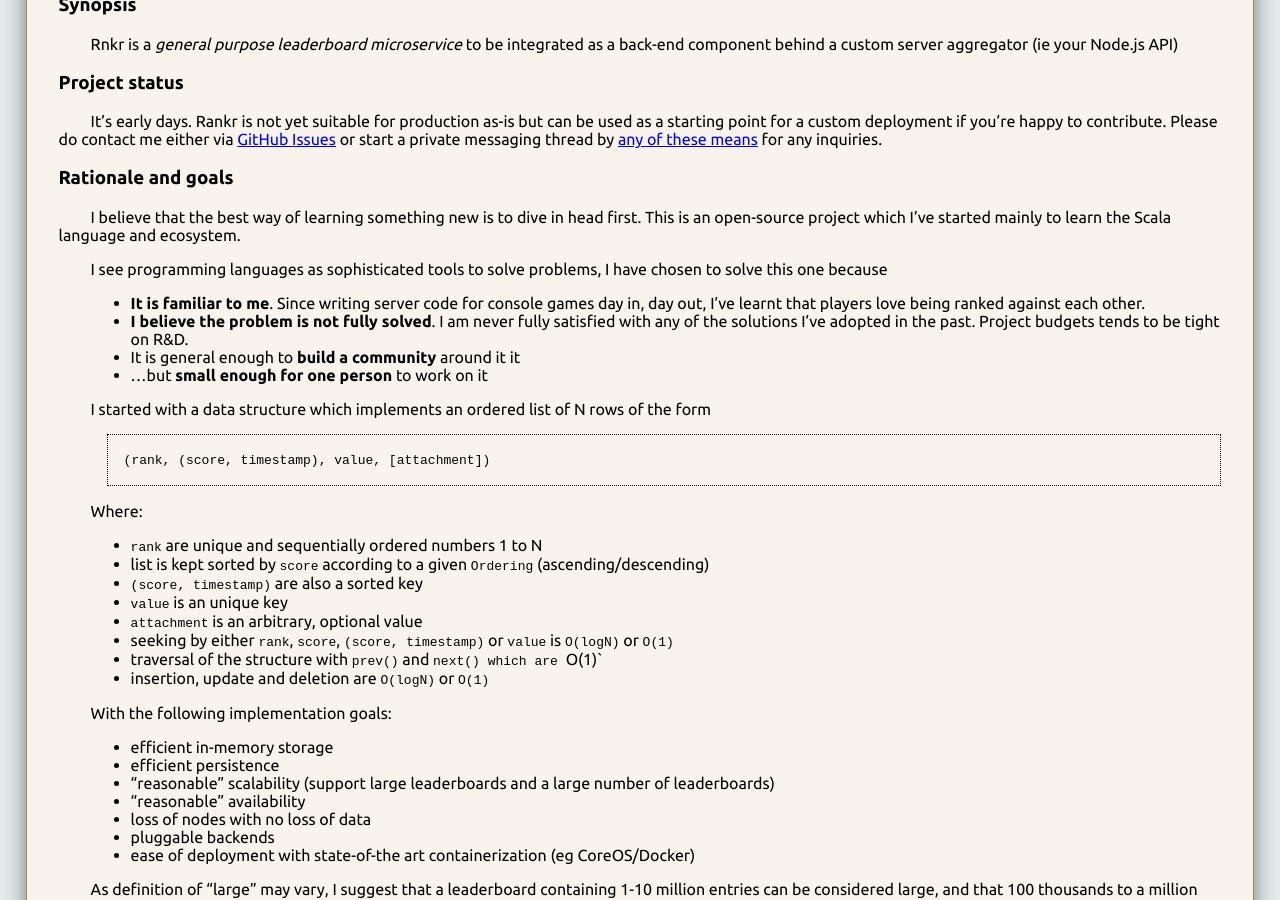
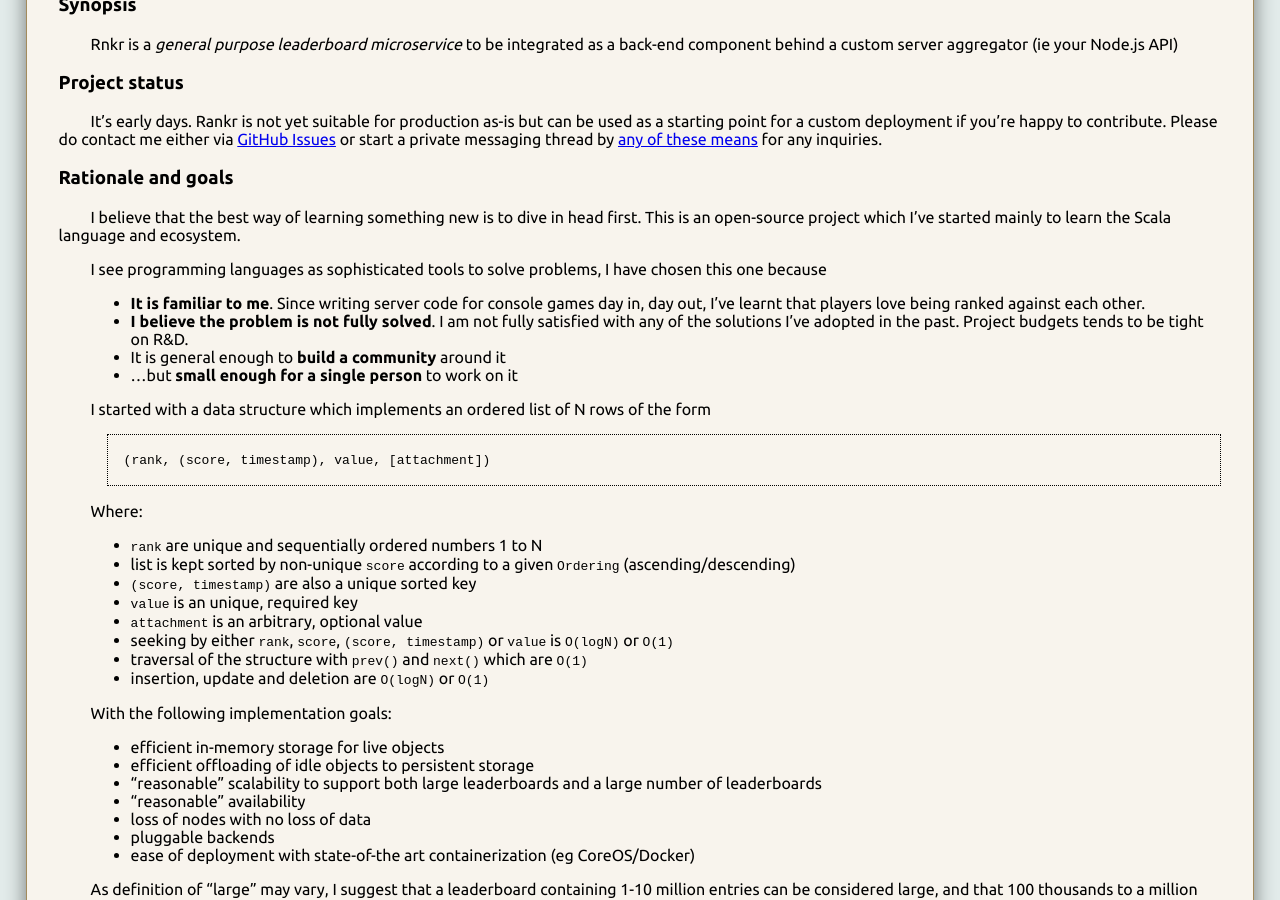
Before and after one commit to itadinanta/rnkr, a Jekyll site: the page built from index.md, in a window 1280 px wide and 900 px high, scrolled down 325 px. Built offline with Jekyll 4.4.1, drawn with Linux system fonts in a browser that asks for light colours.

Commit message:
Minor editing

```diff
--- a/index.md
+++ b/index.md
@@ -28,15 +28,15 @@
 I believe that the best way of learning something new is to dive in head first.
 This is an open-source project which I've started mainly to learn the Scala language and ecosystem.
 
-I see programming languages as sophisticated tools to solve problems, I have chosen to solve this one
+I see programming languages as sophisticated tools to solve problems, I have chosen this one
 because
 
 - **It is familiar to me**. Since writing server code for console games day in, day out, I've learnt that
 players love being ranked against each other.
-- **I believe the problem is not fully solved**. I am never fully satisfied with any of the solutions I've
+- **I believe the problem is not fully solved**. I am not fully satisfied with any of the solutions I've
 adopted in the past. Project budgets tends to be tight on R&D.
-- It is general enough to **build a community** around it it
-- ...but **small enough for one person** to work on it
+- It is general enough to **build a community** around it
+- ...but **small enough for a single person** to work on it
 
 I started with a data structure which implements an ordered list of N rows of the form
 
@@ -45,19 +45,19 @@
 Where:
 
 - `rank` are unique and sequentially ordered numbers 1 to N
-- list is kept sorted by `score` according to a given `Ordering` (ascending/descending)
-- `(score, timestamp)` are also a sorted key
-- `value` is an unique key
+- list is kept sorted by non-unique `score` according to a given `Ordering` (ascending/descending)
+- `(score, timestamp)` are also a unique sorted key
+- `value` is an unique, required key
 - `attachment` is an arbitrary, optional value
 - seeking by either `rank`, `score`, `(score, timestamp)` or `value` is `O(logN)` or `O(1)`
-- traversal of the structure with `prev()` and `next() which are `O(1)`
+- traversal of the structure with `prev()` and `next()` which are `O(1)`
 - insertion, update and deletion are `O(logN)` or `O(1)`
 
 With the following implementation goals:
 
-- efficient in-memory storage
-- efficient persistence
-- "reasonable" scalability (support large leaderboards and a large number of leaderboards)
+- efficient in-memory storage for live objects
+- efficient offloading of idle objects to persistent storage
+- "reasonable" scalability to support both large leaderboards and a large number of leaderboards
 - "reasonable" availability
 - loss of nodes with no loss of data
 - pluggable backends
```
